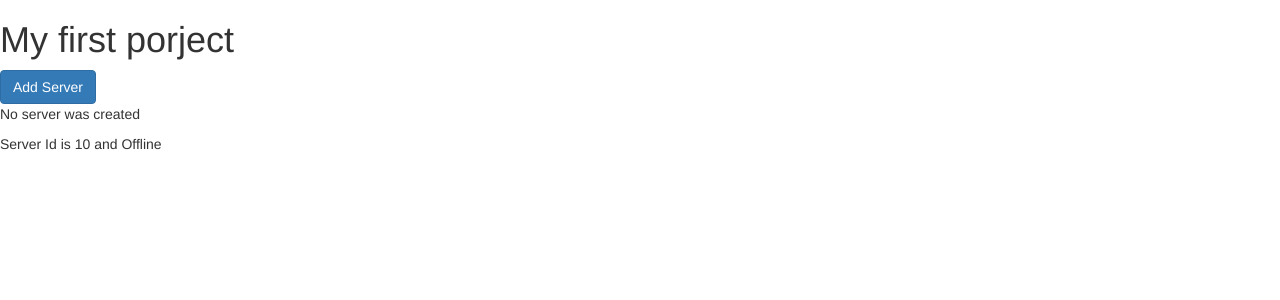
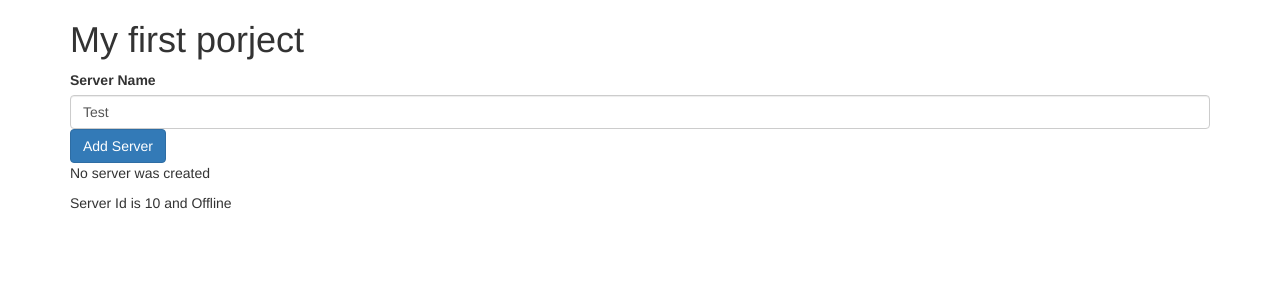
Before and after one commit to rajaarsal/angular-learning, an Angular app in the folder my-first-app/: page / in a window 1280 px wide. Shown: the top 300 px of the page. Built offline with nearby package versions, Linux system fonts and the light colour scheme.

Commit message:
2nd section

```diff
--- a/my-first-app/src/app/app.component.html
+++ b/my-first-app/src/app/app.component.html
@@ -20,8 +20,13 @@
   </li>
 </ul> -->
 
-
-<h1>My first porject</h1>
-<app-servers></app-servers>
-<!-- <app-warning-alert></app-warning-alert>
-<app-successalert></app-successalert> -->
+<div class="container">
+  <div class="row">
+    <div class="col-sm-12">
+      <h1>My first porject</h1>
+      <app-servers></app-servers>
+      <!-- <app-warning-alert></app-warning-alert>
+      <app-successalert></app-successalert> -->
+    </div>
+  </div>
+</div>
--- a/my-first-app/src/app/servers/servers.component.html
+++ b/my-first-app/src/app/servers/servers.component.html
@@ -1,3 +1,8 @@
+<label>Server Name</label>
+<!-- <input type="text" class="form-control" (input)="onUpdateServerName($event)" [value]="serverName"/> -->
+
+<input type="text" class="form-control" [(ngModel)]="serverName"/>
+<!-- <p>{{ serverName }}</p> -->
 <button class="btn btn-primary" [disabled]="!allowNewServer" (click)="onCreateServer()">Add Server</button>
 <!-- <p>{{ allowNewServer }}</p> -->
 <!-- <p [innerText]="allowNewServer"></p> -->
--- a/my-first-app/src/app/servers/servers.component.ts
+++ b/my-first-app/src/app/servers/servers.component.ts
@@ -9,6 +9,7 @@
 
   allowNewServer = false;
   serverCreateStatus = 'No server was created';
+  serverName = 'Test';
 
   constructor() {
     setTimeout(() => {
@@ -20,7 +21,11 @@
   }
 
   onCreateServer() {
-    this.serverCreateStatus = 'Server was created';
+    this.serverCreateStatus = 'Server was created and server name is ' + this.serverName;
+  }
+
+  onUpdateServerName(event) {
+    this.serverName = event.target.value;
   }
 
 }
```
